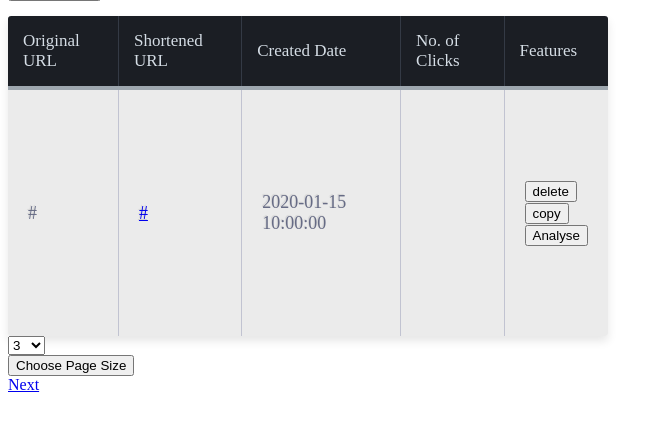
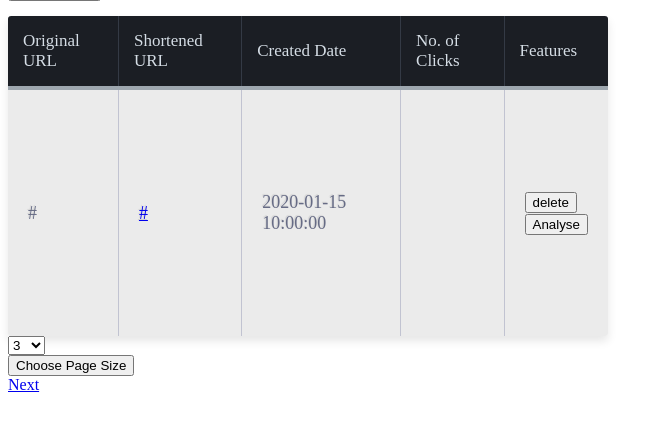
Before and after one commit to rishabhs1994/URLShortener, a Python web app: template templates/table.html in a window 1280 px wide. Shown: the part 238-669 px from the top of the page, without its empty margins (0-663 px from the left). Run offline with Jinja, Linux system fonts and the light colour scheme; the template is opened without the code that fills it: most values are stand-ins (such as "Sample title", 1, 10 or a date in 2020).

Commit message:
Removed Copy Feature

```diff
--- a/app.py
+++ b/app.py
@@ -156,12 +156,6 @@
         final_req = "http://" + query.original_url
     return redirect(final_req)
 
-@app.route("/temp/<int:page_number>/<content>/<int:page_size>")
-def temp(page_number, content, page_size):
-    clipboard.copy("52.15.140.132:5000/visit/" + content)
-    to_be = '/login/' + str(page_number) +'/' + str(page_size)
-    return redirect(to_be)
-
 @app.route("/temp2/<int:page_number>" ,methods=['GET','Post'])
 def temp2(page_number):
     page_size = str(request.form['q'])
--- a/templates/table.html
+++ b/templates/table.html
@@ -39,10 +39,6 @@
             <input type="submit" value="delete" name="submit4">
         </form>
 
-        <form action="/temp/{{page}}/{{result.shortened_url}}/{{page_size}}">
-            <input type="submit" value="copy" name="submit5">
-        </form>
-
         <form action="/analyse/{{result.id}}/{{page}}/{{page_size}}">
             <input type="submit" value="Analyse" name="submit6">
         </form>
```
